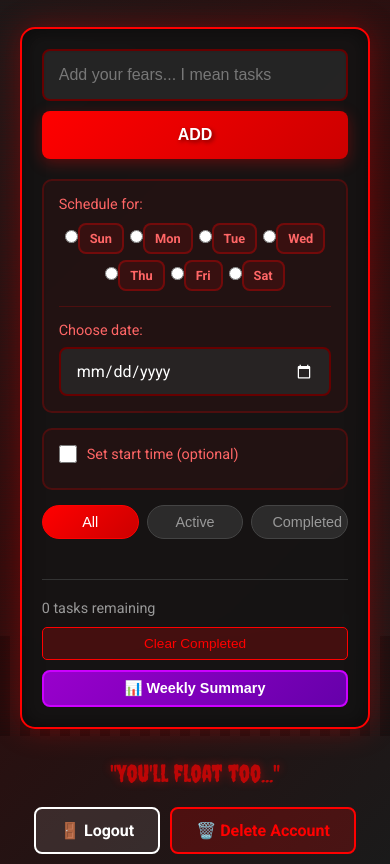
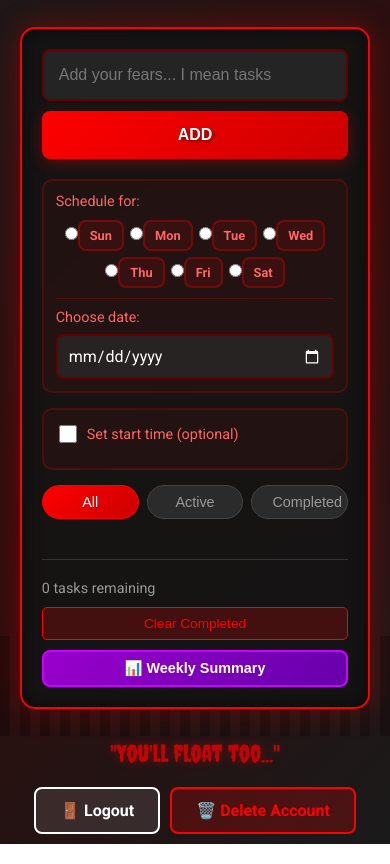
Before and after one commit to Mukund-Vijay/pennywise-todo, an Electron app: page public/index.html in a window 390 px wide. Shown: the part 108-972 px from the top of the page. Drawn offline with Linux system fonts and the light colour scheme; no server answers; sample sign-in values are in the browser's storage.

Commit message:
Fix weekly summary data format and improve mobile date picker styling

```diff
--- a/public/style.css
+++ b/public/style.css
@@ -1253,6 +1253,21 @@ li.todo-item.completed span.todo-text {
         font-size: 0.8rem;
     }
 
+    .date-input-wrapper {
+        margin-top: 12px;
+        padding-top: 12px;
+    }
+
+    .date-input {
+        width: 100%;
+        font-size: 1rem;
+        padding: 12px;
+    }
+
+    .time-selector {
+        margin-top: 15px;
+    }
+
     .summary-content {
         padding: 20px;
         width: 95%;
@@ -1294,6 +1309,20 @@ li.todo-item.completed span.todo-text {
         gap: 5px;
         align-items: flex-start;
     }
+
+    .date-input-wrapper {
+        margin-top: 10px;
+        padding-top: 10px;
+    }
+
+    .date-input {
+        font-size: 1rem;
+        padding: 10px;
+    }
+
+    .day-selector {
+        padding: 12px;
+    }
 }
 
 /* PWA specific styles */
```
Also changed, not shown: routes/todos.js (+22 -7 lines).
